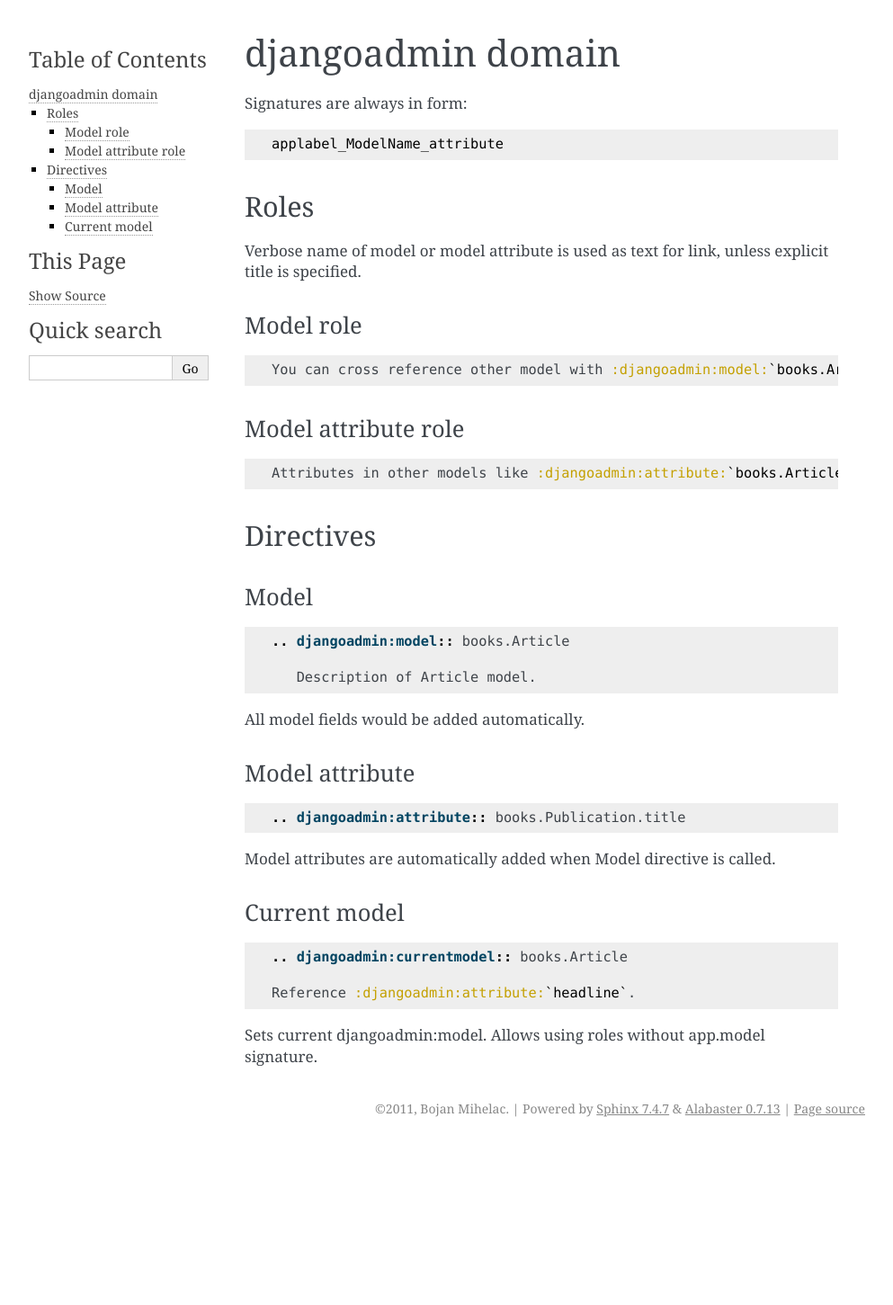
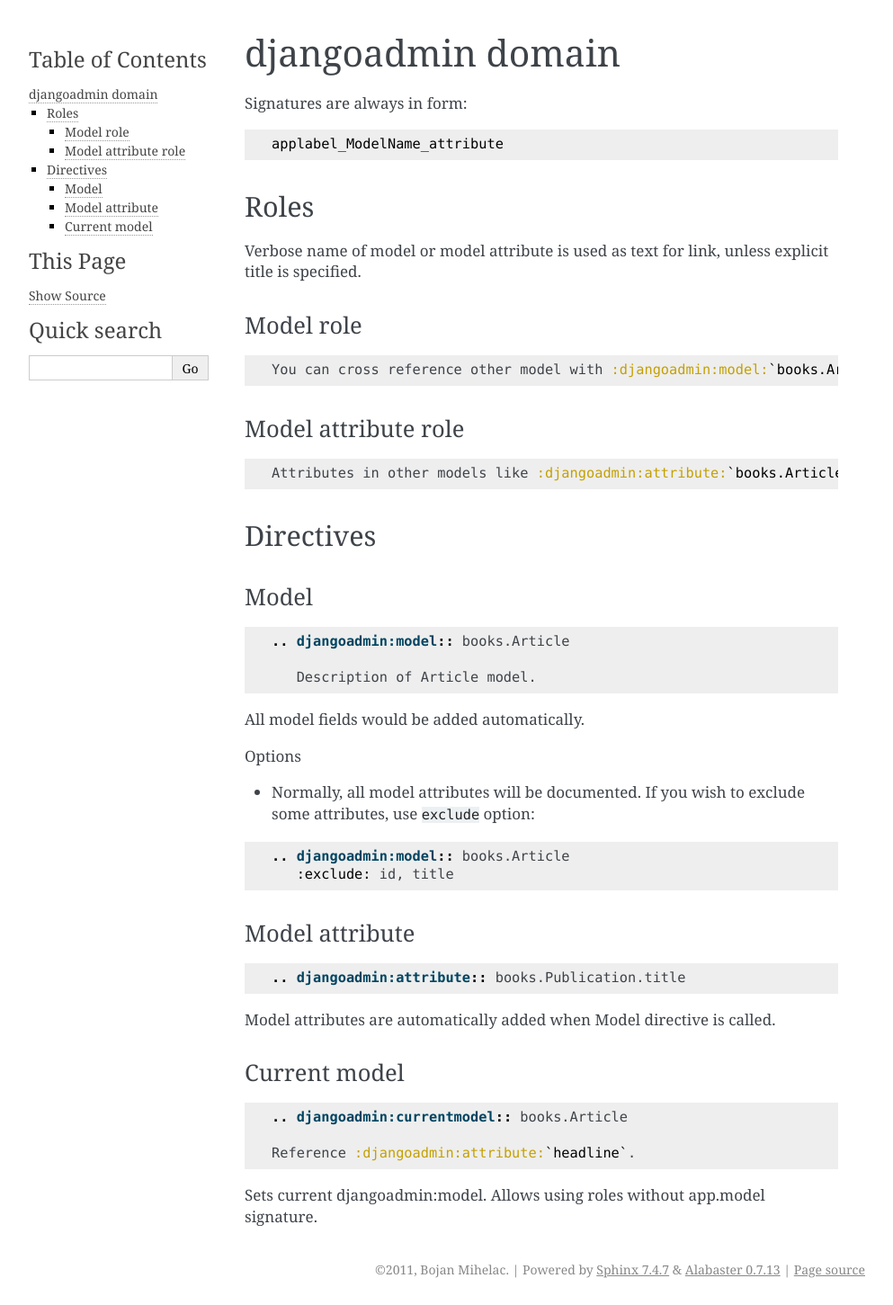
Before and after one commit to bmihelac/django-simpleadmindoc, a Sphinx documentation site: the page built from docs/djangoadmin_domain.rst, in a window 1280 px wide. Shown: the whole page at 90% size, without its empty margins (148-1141 px from the left). Built offline with Sphinx 7.4.7, drawn with Linux system fonts in a browser that asks for light colours; before the commit the page ends 1272 px from its top, so only the background shows below that.

Commit message:
Add ``exclude`` option to djangoadmin:model

```diff
--- a/docs/djangoadmin_domain.rst
+++ b/docs/djangoadmin_domain.rst
@@ -40,6 +40,16 @@ Model
 
 All model fields would be added automatically.
 
+Options
+
+* Normally, all model attributes will be documented. If you wish to exclude
+  some attributes, use ``exclude`` option::
+
+.. code-block:: rest
+
+  .. djangoadmin:model:: books.Article
+     :exclude: id, title
+
 Model attribute
 ^^^^^^^^^^^^^^^
 
```
Also changed, not shown: 1 other file.
